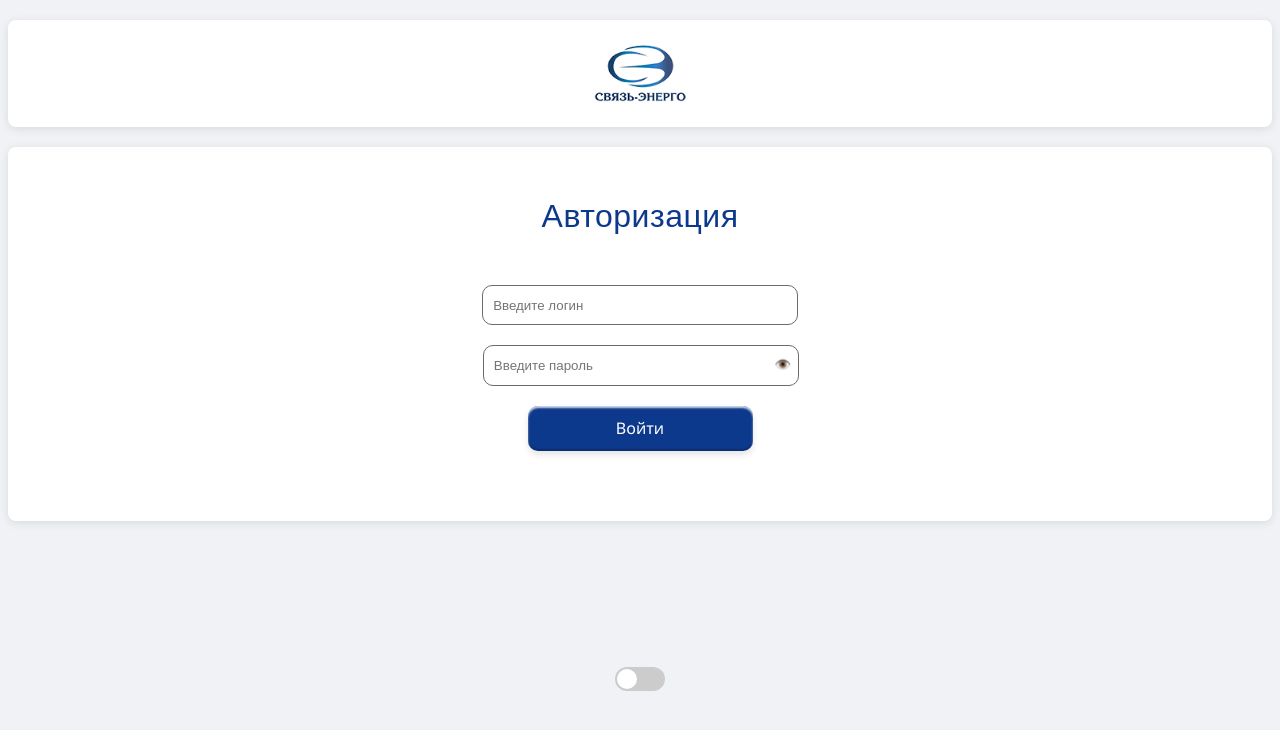
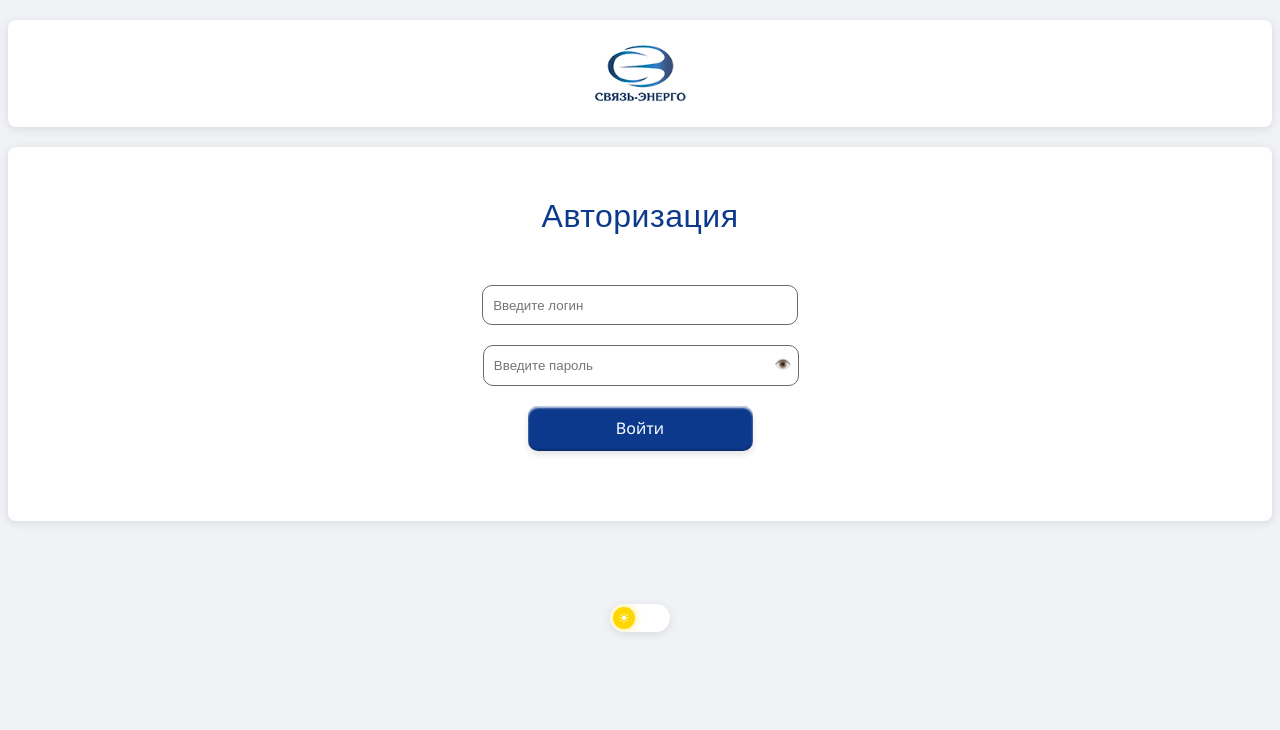
Before and after one commit to Dima234Ko/reactProject, a React (Vite) app: page / in a window 1280 px wide. Shown: the top 730 px of the page. Built offline with nearby package versions, Linux system fonts and the light colour scheme.

Commit message:
Продолжение работы со стилями для темной темы #2

```diff
--- a/src/css/button.css
+++ b/src/css/button.css
@@ -134,6 +134,7 @@
   opacity: 0.6;
   cursor: not-allowed;
   background-color: #cccccc;
+  pointer-events: none;
 }
 
 .upload-button.disabled:hover {
@@ -159,13 +160,23 @@ body.dark-mode .button.blue,
 body.dark-mode .button.green,
 body.dark-mode #startMenu,
 body.dark-mode #activeButton {
-  background: #1a4ba6;
-  color: #e0e0e0;
+  color: #ffffff;
   box-shadow:
     0 4px 6px rgba(0, 0, 0, 0.3),
     inset 0 2px 2px rgba(255, 255, 255, 0.2),
     inset 0 -2px 2px rgba(0, 0, 0, 0.4);
 }
+
+body.dark-mode .button.blue,
+body.dark-mode #startMenu,
+body.dark-mode #activeButton {
+  background: #3f6fc9;
+}
+
+body.dark-mode .button.green {
+  background: #1da122;
+}
+
 
 body.dark-mode #activeButton {
   background: #b30000;
@@ -203,6 +214,7 @@ body.dark-mode .upload-button.disabled {
   background-color: #555;
   color: #888;
   opacity: 0.6;
+  pointer-events: none;
 }
 
 body.dark-mode .icon-button {
--- a/src/css/checkbox.css
+++ b/src/css/checkbox.css
@@ -20,3 +20,18 @@
     background-color 0.3s,
     border-color 0.3s;
 }
+
+/* Dark Theme Styles */
+body.dark-mode .checkbox-container {
+  color: #e2e2e2;
+}
+
+body.dark-mode .checkbox-input {
+  background-color: #3a3a3a;
+  border: 2px solid #888888;
+}
+
+body.dark-mode .checkbox-input:checked {
+  background-color: #4caf50;
+  border-color: #4caf50;
+}
--- a/src/css/input.css
+++ b/src/css/input.css
@@ -1,3 +1,4 @@
+/* Light Theme Styles */
 .some-input {
   margin-top: 20px;
   padding: 10px;
@@ -67,3 +68,55 @@ input[type='file'] {
 #level_Ntu {
   width: 30px;
 }
+
+
+/* Dark Theme Styles */
+body.dark-mode .some-input {
+  background-color: #242424;
+  border: 1px solid #888888;
+  color: #bbbbbb;
+}
+
+body.dark-mode .some-input[disabled] {
+  background-color: #3a3a3a;
+}
+
+body.dark-mode input {
+  background-color: #242424;
+  color: #bbbbbb;
+  border: 1px solid #888888;
+}
+
+body.dark-mode .date-container input {
+  background-color: #242424;
+  color: #bbbbbb;
+}
+
+body.dark-mode .ssid-container input,
+body.dark-mode .pon-container input,
+body.dark-mode .inp-contanier input {
+  background-color: #242424;
+  color: #bbbbbb;
+  border: 2px solid #888888;
+}
+
+body.dark-mode .ssid-container select,
+body.dark-mode select {
+  background-color: #242424;
+  color: #bbbbbb;
+  border: 2px solid #888888;
+}
+
+body.dark-mode .button.green {
+  background-color: #388e3c;
+  color: #ffffff;
+}
+
+body.dark-mode .file-name {
+  color: #bbbbbb;
+}
+
+body.dark-mode #level_Ntu {
+  background-color: #3a3a3a;
+  color: #bbbbbb;
+}
--- a/src/css/main.css
+++ b/src/css/main.css
@@ -142,7 +142,7 @@ h3 {
 
 /* Dark Theme Styles */
 body.dark-mode h2 {
-  color: #7ab0ff;
+  color: #e2e2e2;
 }
 
 body.dark-mode #app {
@@ -158,17 +158,13 @@ body.dark-mode h6,
 body.dark-mode h5,
 body.dark-mode h4,
 body.dark-mode h3 {
-  color: #d1d1d1;
+  color: #e2e2e2;
 }
 
 body.dark-mode pre {
-  color: #d1d1d1;
+  color: #e2e2e2;
 }
 
 body.dark-mode .input-container ul li {
-  color: #d1d1d1;
+  color: #e2e2e2;
 }
-
-body.dark-mode .toggle-password-btn {
-  filter: invert(1);
-}
--- a/src/css/toggle.css
+++ b/src/css/toggle.css
@@ -1,14 +1,29 @@
+/* Light Theme Styles */
 .theme-toggle {
-    margin-top: 10%;
+  margin-top: 5%;
   display: inline-flex;
   align-items: center;
-    width: 50px;
-    height: 24px;
-    background-color: #ccc;
-    border-radius: 12px;
+  width: 60px;
+  height: 28px;
+  background-color: #ffffff;
+  border-radius: 14px;
   position: relative;
   cursor: pointer;
   transition: background-color 0.3s ease;
+  box-shadow: 0 2px 10px rgba(0, 0, 0, 0.1);
+  overflow: hidden;
+}
+
+.theme-toggle::before {
+  content: "";
+  position: absolute;
+  top: 0;
+  left: 0;
+  width: 100%;
+  height: 100%;
+  background: radial-gradient(circle, rgba(255, 215, 0, 0.15) 10%, transparent 11%) 0 0 / 8px 8px; /* Subtle sun-like pattern */
+  opacity: 0.4;
+  transition: opacity 0.3s ease;
 }
 
 .theme-toggle input {
@@ -20,51 +35,93 @@
   height: 100%;
   display: flex;
   align-items: center;
-    padding: 0 2px;
+  padding: 0 3px;
+  position: relative;
+  z-index: 1;
 }
 
 .theme-toggle .thumb {
-    width: 20px;
-    height: 20px;
-    background-color: #fff;
+  width: 22px;
+  height: 22px;
+  background-color: #ffd700;
   border-radius: 50%;
-    transition: transform 0.3s ease;
+  transition: transform 0.3s ease, background-color 0.3s ease;
+  position: relative;
+  box-shadow: 0 0 8px rgba(255, 215, 0, 0.6);
 }
 
-  .theme-toggle.dark {
-    background-color: #4a4a4a;
-  }
-
-  .theme-toggle.dark .thumb {
-    transform: translateX(26px);
+.theme-toggle .thumb::before {
+  content: "☀";
+  position: absolute;
+  top: 50%;
+  left: 50%;
+  transform: translate(-50%, -50%);
+  font-size: 14px;
+  color: #fff;
 }
 
 .theme-toggle:hover {
-    background-color: #bbb;
-  }
-
-  .theme-toggle.dark:hover {
-    background-color: #5a5a5a;
+  background-color: #f5f5f5;
 }
 
 .theme-toggle:focus-within {
-    outline: 2px solid #666;
+  outline: 2px solid #99c2ff;
   outline-offset: 2px;
 }
 
 .theme-toggle:disabled {
-    background-color: #ddd;
+  background-color: #e6e6e6;
   cursor: not-allowed;
+  box-shadow: 0 2px 10px rgba(0, 0, 0, 0.1);
+}
+
+.theme-toggle:disabled::before {
+  opacity: 0.2;
 }
 
 .theme-toggle:disabled .thumb {
-    background-color: #eee;
+  background-color: #ccc;
+  box-shadow: none;
+}
+
+.theme-toggle:disabled .thumb::before {
+  color: #999;
+}
+
+
+/* Dark Theme Styles */
+.theme-toggle.dark {
+  background-color: #333333;
+}
+
+.theme-toggle.dark::before {
+  background: radial-gradient(circle, rgba(255, 255, 255, 0.2) 10%, transparent 11%) 0 0 / 6px 6px; /* Subtle moon-like pattern */
+  opacity: 0.6;
+}
+
+.theme-toggle.dark .thumb {
+  transform: translateX(32px);
+  background-color: #e0e0e0;
+  box-shadow: 0 0 8px rgba(255, 255, 255, 0.4);
+}
+
+.theme-toggle.dark .thumb::before {
+  content: "☾";
+  color: #333;
+}
+
+.theme-toggle.dark:hover {
+  background-color: #444444;
 }
 
 .theme-toggle.dark:disabled {
-    background-color: #666;
+  background-color: #555555;
 }
 
 .theme-toggle.dark:disabled .thumb {
-    background-color: #888;
+  background-color: #bbb;
 }
+
+.theme-toggle.dark:disabled .thumb::before {
+  color: #777;
+}
```
Lines whose indentation alone changed are shown as unchanged.
